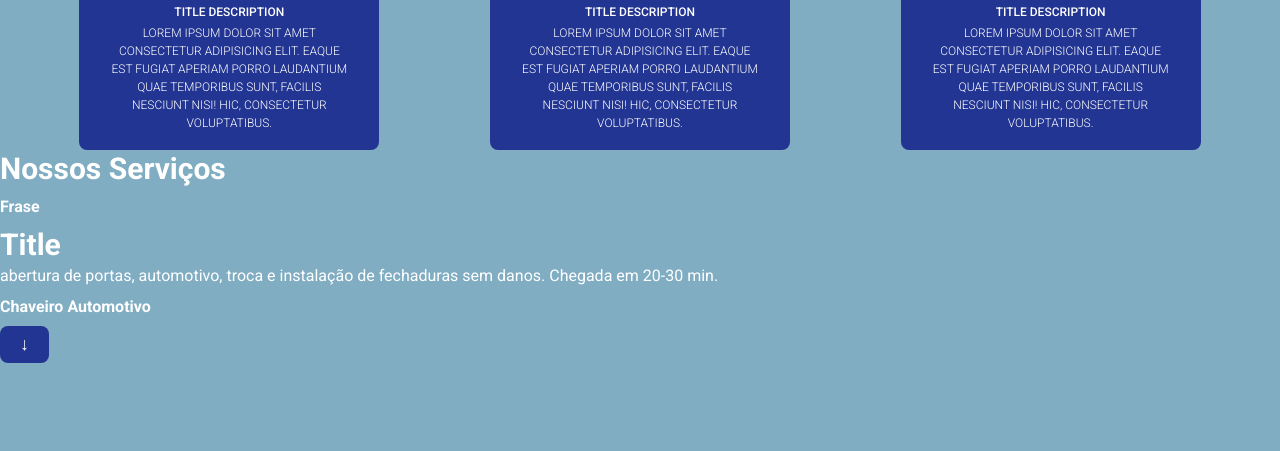
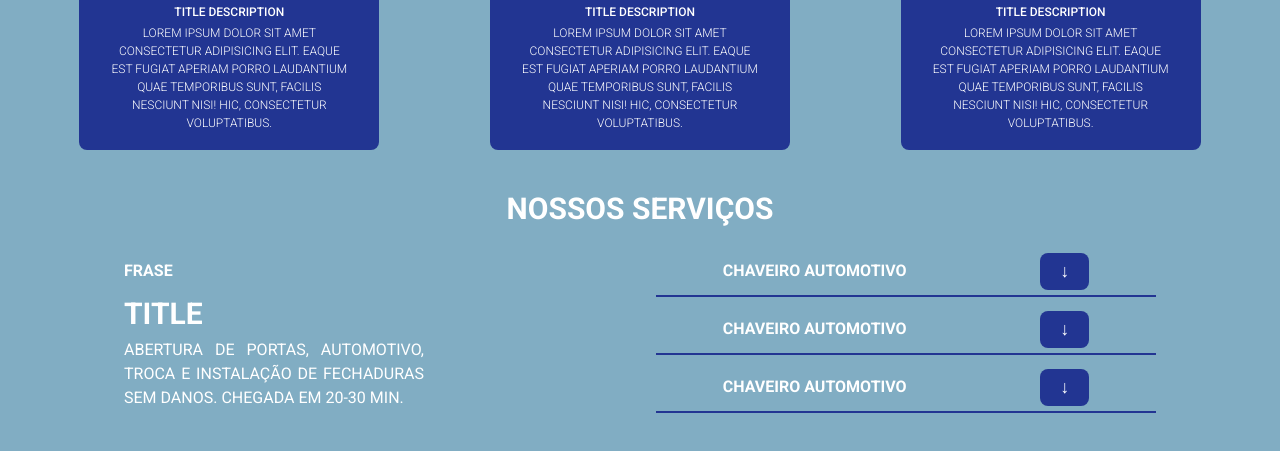
Before and after one commit to ViniNas01/LandingPageChaveiro, a website: page view/index.html in a window 1280 px wide. Shown: the part 1133-1584 px from the top of the page. Before the commit the page ends 1496 px from the top, so only its background shows below. Drawn offline with Linux system fonts and the light colour scheme.

Commit message:
feat: Adicionando estilo na seção SERVIÇOS

```diff
--- a/view/index.html
+++ b/view/index.html
@@ -77,7 +77,8 @@
                         <div class="bottomCard">
                             <h3>Title Description</h3>
                             <p>Lorem ipsum dolor sit amet consectetur adipisicing elit. Eaque est fugiat aperiam porro
-                                laudantium quae temporibus sunt, facilis nesciunt nisi! Hic, consectetur voluptatibus.</p>
+                                laudantium quae temporibus sunt, facilis nesciunt nisi! Hic, consectetur voluptatibus.
+                            </p>
                         </div>
                     </div>
                     <div class="benefitsCards">
@@ -95,7 +96,8 @@
                         <div class="bottomCard">
                             <h3>Title Description</h3>
                             <p>Lorem ipsum dolor sit amet consectetur adipisicing elit. Eaque est fugiat aperiam porro
-                                laudantium quae temporibus sunt, facilis nesciunt nisi! Hic, consectetur voluptatibus.</p>
+                                laudantium quae temporibus sunt, facilis nesciunt nisi! Hic, consectetur voluptatibus.
+                            </p>
                         </div>
                     </div>
                     <div class="benefitsCards">
@@ -113,23 +115,33 @@
                         <div class="bottomCard">
                             <h3>Title Description</h3>
                             <p>Lorem ipsum dolor sit amet consectetur adipisicing elit. Eaque est fugiat aperiam porro
-                                laudantium quae temporibus sunt, facilis nesciunt nisi! Hic, consectetur voluptatibus.</p>
+                                laudantium quae temporibus sunt, facilis nesciunt nisi! Hic, consectetur voluptatibus.
+                            </p>
                         </div>
                     </div>
                 </div>
             </div>
         </section>
 
-        <section class="ourServices">
+        <section class="services">
             <div class="container flex">
                 <h2>Nossos Serviços</h2>
                 <div class="content">
                     <div class="blockText">
                         <h3>Frase</h3>
                         <h2>Title</h2>
-                        <p>abertura de portas, automotivo, troca e instalação de fechaduras sem danos. Chegada em 20-30 min.</p>
+                        <p>abertura de portas, automotivo, troca e instalação de fechaduras sem danos. Chegada em 20-30
+                            min.</p>
                     </div>
-                    <div class="extraContent">
+                    <div class="extraContent"> <!--**  Colocar o dropdown -->
+                        <div class="dropdown">
+                            <h3>Chaveiro Automotivo</h3>
+                            <button>&darr;</button>
+                        </div>
+                        <div class="dropdown">
+                            <h3>Chaveiro Automotivo</h3>
+                            <button>&darr;</button>
+                        </div>
                         <div class="dropdown">
                             <h3>Chaveiro Automotivo</h3>
                             <button>&darr;</button>
--- a/view/style.css
+++ b/view/style.css
@@ -218,7 +218,7 @@ button {
 
 .cards {
     display: flex;
-    justify-content: space-around       ;
+    justify-content: space-around;
 }
 
 .benefitsCards {
@@ -272,11 +272,49 @@ button {
     line-height: 18px;
 }
 
+/** OUR SERVICES*/
 
+.services {
+    text-align: center;
+    margin: 40px 0;
+    text-transform: uppercase;
+}
 
+.content {
+    display: flex;
+    justify-content: space-around;
+    padding: 24px 8px;
+}
 
+.blockText {
+    display: flex;
+    flex-direction: column;
+    align-items: flex-start;
+    gap: 5px;
 
+}
 
+.blockText p {
+    font-size: 16px;
+    line-height: 24px;
+    width: 300px;
+    text-align: justify;
+}
+
+.extraContent{
+    display: flex;
+    flex-direction: column;
+    gap: 13px;
+    width: 500px;
+}
+
+.dropdown {
+    display: flex;
+    justify-content: space-around;
+    border-bottom: solid 2px #223592;
+    align-items: center;
+    padding-bottom: 5px;
+}
 
 
 
```
